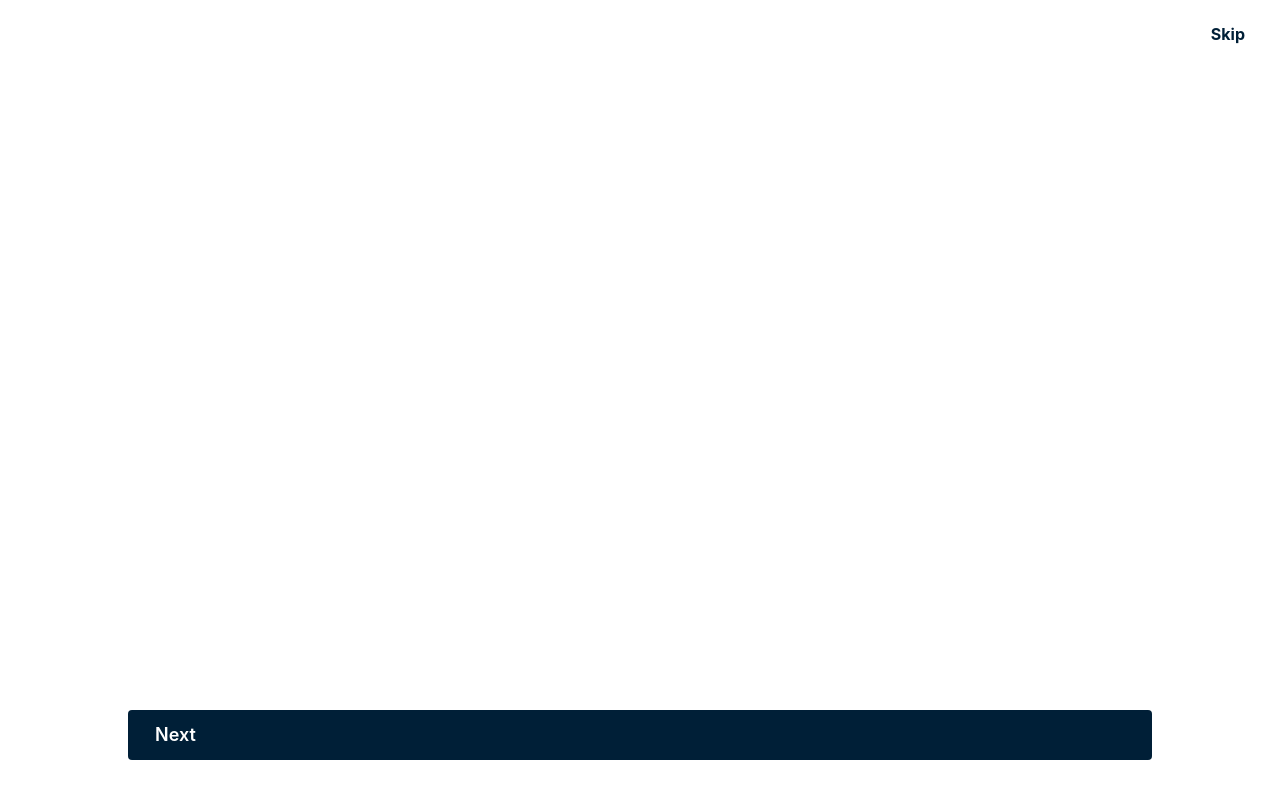
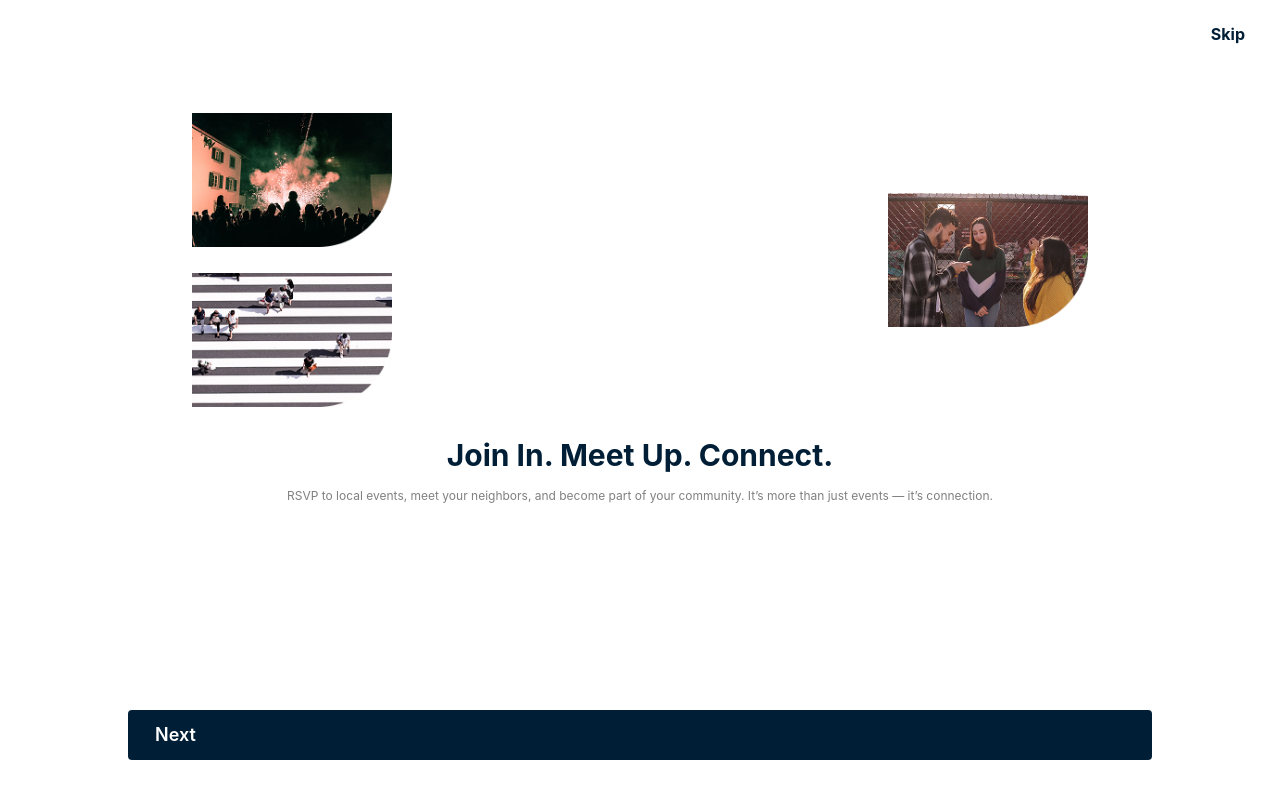
Before and after one commit to ltyohannes955/BlockBuzz, a React (Vite) app: page /onbording in a window 1280 px wide. Both pictures are taken after a click on the button "Next". Built offline with nearby package versions, Linux system fonts and the light colour scheme; some icons are missing.

Commit message:
addeda all needed onbording contents and pages for now will be improved later

```diff
--- a/src/pages/onbording/index.tsx
+++ b/src/pages/onbording/index.tsx
@@ -10,27 +10,13 @@ import image7 from "../../assets/image 5.png";
 import { HugeiconsIcon } from "@hugeicons/react";
 import { ArrowRight01Icon } from "@hugeicons/core-free-icons";
 import { useNavigate } from "react-router-dom";
+import Onbording1 from "./onbording1";
+import Onbording2 from "./onbording2";
+import Onbording3 from "./onbording3";
 
 export default function Onbording() {
   const navigate = useNavigate();
   const [pageCount, setPageCount] = useState(1);
-  const content = [
-    {
-      title: "Discover What’s Happening Near You",
-      description:
-        "From neighborhood garage sales to local workshops and pop-up markets — explore events happening around you, all in one place.",
-    },
-    {
-      title: "Join In. Meet Up. Connect.",
-      description:
-        "RSVP to local events, meet your neighbors, and become part of your community. It’s more than just events — it’s connection.",
-    },
-    {
-      title: "Post Your Own Events",
-      description:
-        "Hosting something awesome? Post your event in seconds and reach people nearby. Get the word out with just a few taps.",
-    },
-  ];
   return (
     <>
       <Flex h={"100vh"} w={"100%"} direction={"column"} align={"center"}>
@@ -44,48 +30,14 @@ export default function Onbording() {
 
         {pageCount == 1 ? (
           <>
-            <Image
-              style={{ position: "absolute", top: "10%", left: "15%" }}
-              src={image1}
-              fit="contain"
-              alt="logo"
-              h={200}
-              w={200}
-            />
-            <Image
-              style={{ position: "absolute", top: "20%", right: "15%" }}
-              src={image2}
-              fit="contain"
-              alt="logo"
-              h={200}
-              w={200}
-            />
-            <Image
-              style={{ position: "absolute", top: "30%", left: "15%" }}
-              src={image4}
-              fit="contain"
-              alt="logo"
-              h={200}
-              w={200}
-            />
-            <Flex pos={"absolute"} top={"55%"} direction={"column"} gap={"lg"}>
-              <Text
-                c={"#001F37"}
-                fw={"bold"}
-                size="30px"
-                ta={"center"}
-                px={"lg"}
-              >
-                Discover What’s Happening Near You
-              </Text>
-              <Text size="12px" c={"grey"} ta={"center"} px={"xl"}>
-                From neighborhood garage sales to local workshops and pop-up
-                markets — explore events happening around you, all in one place.
-              </Text>
-            </Flex>
+            <Onbording1 />
+          </>
+        ) : pageCount === 2 ? (
+          <>
+            <Onbording2 />
           </>
         ) : (
-          <></>
+          <Onbording3 />
         )}
 
         <Button
--- /dev/null
+++ b/src/pages/onbording/onbording1.tsx
@@ -0,0 +1,46 @@
+import { Flex, Image, Text } from "@mantine/core";
+import image1 from "../../assets/image 3-1.png";
+import image2 from "../../assets/image 3-2.png";
+import image4 from "../../assets/image 4.png";
+
+export default function Onbording1() {
+  return (
+    <>
+      <Flex h={"100vh"} w={"100%"} direction={"column"} align={"center"}>
+        <Image
+          style={{ position: "absolute", top: "10%", left: "15%" }}
+          src={image1}
+          fit="contain"
+          alt="logo"
+          h={200}
+          w={200}
+        />
+        <Image
+          style={{ position: "absolute", top: "20%", right: "15%" }}
+          src={image2}
+          fit="contain"
+          alt="logo"
+          h={200}
+          w={200}
+        />
+        <Image
+          style={{ position: "absolute", top: "30%", left: "15%" }}
+          src={image4}
+          fit="contain"
+          alt="logo"
+          h={200}
+          w={200}
+        />
+        <Flex pos={"absolute"} top={"55%"} direction={"column"} gap={"lg"}>
+          <Text c={"#001F37"} fw={"bold"} size="30px" ta={"center"} px={"lg"}>
+            Discover What’s Happening Near You
+          </Text>
+          <Text size="12px" c={"grey"} ta={"center"} px={"xl"}>
+            From neighborhood garage sales to local workshops and pop-up markets
+            — explore events happening around you, all in one place.
+          </Text>
+        </Flex>
+      </Flex>
+    </>
+  );
+}
--- /dev/null
+++ b/src/pages/onbording/onbording2.tsx
@@ -0,0 +1,46 @@
+import { Flex, Image, Text } from "@mantine/core";
+import image4 from "../../assets/image 4.png";
+import image5 from "../../assets/image 4-2.png";
+import image6 from "../../assets/image 4-1.png";
+
+export default function Onbording2() {
+  return (
+    <>
+      <Flex h={"100vh"} w={"100%"} direction={"column"} align={"center"}>
+        <Image
+          style={{ position: "absolute", top: "10%", left: "15%" }}
+          src={image4}
+          fit="contain"
+          alt="logo"
+          h={200}
+          w={200}
+        />
+        <Image
+          style={{ position: "absolute", top: "20%", right: "15%" }}
+          src={image5}
+          fit="contain"
+          alt="logo"
+          h={200}
+          w={200}
+        />
+        <Image
+          style={{ position: "absolute", top: "30%", left: "15%" }}
+          src={image6}
+          fit="contain"
+          alt="logo"
+          h={200}
+          w={200}
+        />
+        <Flex pos={"absolute"} top={"55%"} direction={"column"} gap={"lg"}>
+          <Text c={"#001F37"} fw={"bold"} size="30px" ta={"center"} px={"lg"}>
+            Join In. Meet Up. Connect.
+          </Text>
+          <Text size="12px" c={"grey"} ta={"center"} px={"xl"}>
+            RSVP to local events, meet your neighbors, and become part of your
+            community. It’s more than just events — it’s connection.
+          </Text>
+        </Flex>
+      </Flex>
+    </>
+  );
+}
--- /dev/null
+++ b/src/pages/onbording/onbording3.tsx
@@ -0,0 +1,46 @@
+import { Flex, Image, Text } from "@mantine/core";
+import image3 from "../../assets/image 3.png";
+import image6 from "../../assets/image 4-1.png";
+import image7 from "../../assets/image 5.png";
+
+export default function Onbording3() {
+  return (
+    <>
+      <Flex h={"100vh"} w={"100%"} direction={"column"} align={"center"}>
+        <Image
+          style={{ position: "absolute", top: "10%", left: "15%" }}
+          src={image3}
+          fit="contain"
+          alt="logo"
+          h={200}
+          w={200}
+        />
+        <Image
+          style={{ position: "absolute", top: "20%", right: "15%" }}
+          src={image6}
+          fit="contain"
+          alt="logo"
+          h={200}
+          w={200}
+        />
+        <Image
+          style={{ position: "absolute", top: "30%", left: "15%" }}
+          src={image7}
+          fit="contain"
+          alt="logo"
+          h={200}
+          w={200}
+        />
+        <Flex pos={"absolute"} top={"55%"} direction={"column"} gap={"lg"}>
+          <Text c={"#001F37"} fw={"bold"} size="30px" ta={"center"} px={"lg"}>
+            Post Your Own Events
+          </Text>
+          <Text size="12px" c={"grey"} ta={"center"} px={"xl"}>
+            Hosting something awesome? Post your event in seconds and reach
+            people nearby. Get the word out with just a few taps.
+          </Text>
+        </Flex>
+      </Flex>
+    </>
+  );
+}
```
